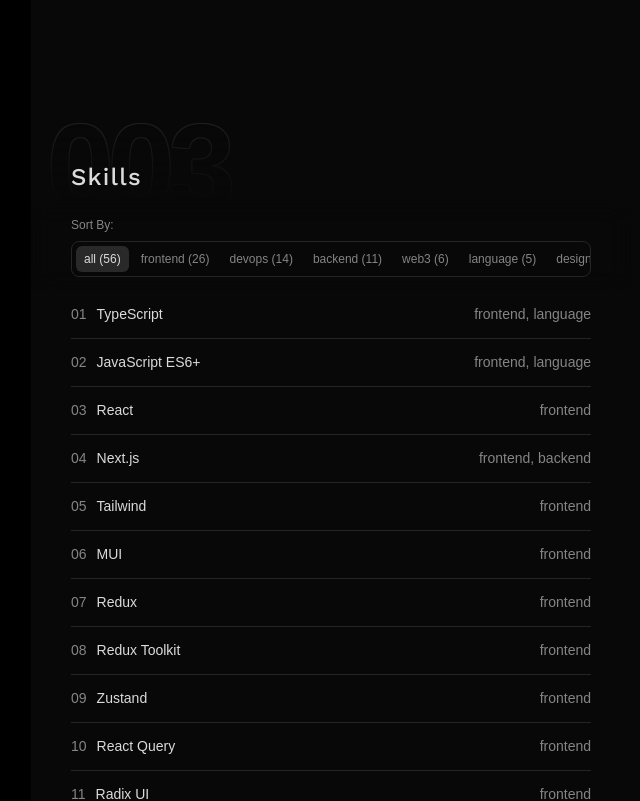
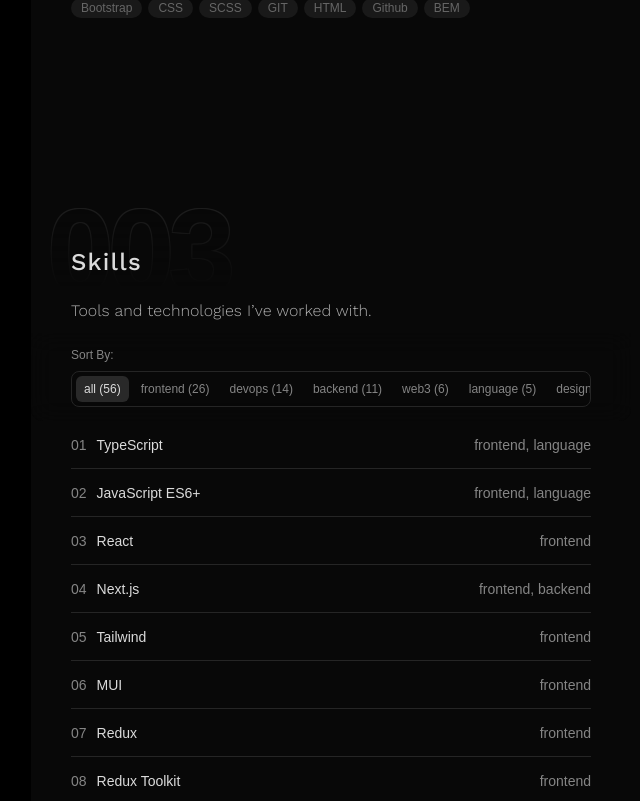
Before and after one commit to alexaganov/portfolio-website, a Next.js app: page / in a window 1280 px wide. Shown: the part 2696-3497 px from the top of the page, without its empty margins (609-1249 px from the left). Built offline with nearby package versions, Linux system fonts and the light colour scheme; no server answers; a web font is replaced by a local one.

Commit message:
feat: add sections description

```diff
--- a/src/features/home/sections/experience-section-content.tsx
+++ b/src/features/home/sections/experience-section-content.tsx
@@ -17,7 +17,11 @@
   );
 
   return (
-    <ul className="flex flex-col -mt-3.5">
+    <div>
+      <p className="leading-[1.6] text-text-secondary font-light text-balance mb-5">
+        Roles and projects where I contributed to building and maintaining production applications.
+      </p>
+      <ul className="flex flex-col">
         {resume.experience.map((experience) => {
           const Icon = getCompanyLogoById(experience.id) || NoImage;
           const formattedStartedAt = formatDate(experience.startedAt, 'MMM yyyy');
@@ -58,7 +62,10 @@
                   </span>
                 </div>
 
-              <div className="prose" dangerouslySetInnerHTML={{ __html: experience.description }} />
+                <div
+                  className="prose"
+                  dangerouslySetInnerHTML={{ __html: experience.description }}
+                />
 
                 <ul aria-label="Technologies used" className="flex flex-wrap gap-1.5">
                   {experience.technologyIds.map((skillId) => {
@@ -74,6 +81,7 @@
           );
         })}
       </ul>
+    </div>
   );
 };
 
--- a/src/features/home/sections/skills-section-content.tsx
+++ b/src/features/home/sections/skills-section-content.tsx
@@ -133,6 +133,9 @@
 
   return (
     <div ref={containerRef} className="flex flex-col">
+      <p className="leading-[1.6] text-text-secondary font-light text-balance mb-5">
+        Tools and technologies I’ve worked with.
+      </p>
       <div className="flex sticky top-0 z-1 bg-bg-secondary/50 -mx-5 px-5 rounded-b-xl lg:-mx-10 lg:px-10 backdrop-blur-md flex-col -mt-2.5 py-3.5 ">
         <span className={cn('text-xs text-text-tertiary self-start font-mono mb-2')}>Sort By:</span>
 
```
Lines whose indentation alone changed are shown as unchanged.
